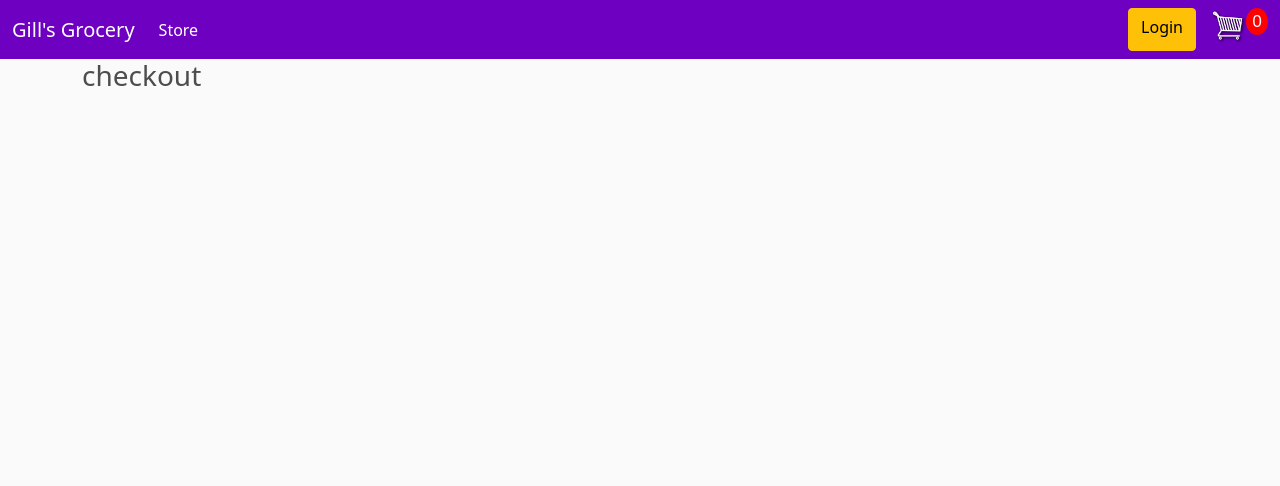
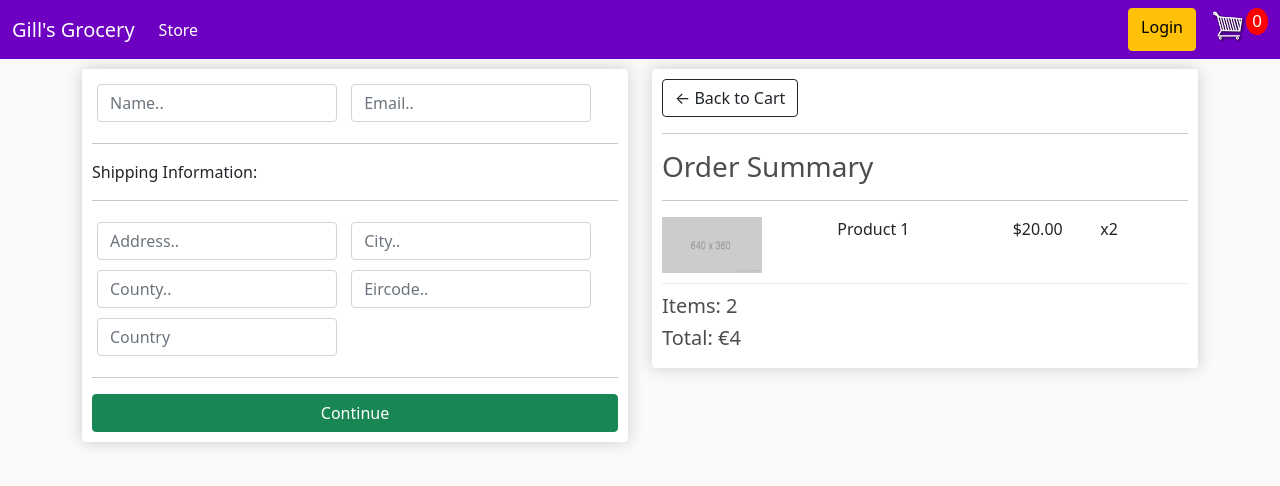
Before and after one commit to abubakarnci/Gill-s-Grocery, a Django app: page /checkout/ in a window 1280 px wide. Shown: the top 486 px of the page. Run offline with Django 3.2, Linux system fonts and the light colour scheme.

Commit message:
checkout & cart

```diff
--- a/grocery/static/css/main.css
+++ b/grocery/static/css/main.css
@@ -54,6 +54,9 @@ h1,h2,h3,h4,h5,h6{
 	border-radius: 10;
 
 }
+.btn-block{
+	width: 100%;
+}
 
 .row-image{
 	width: 100px;
--- a/grocery/store/templates/store/checkout.html
+++ b/grocery/store/templates/store/checkout.html
@@ -1,9 +1,98 @@
 {% extends 'store/main.html' %}
+{% load static %}
+{% block content %}
 
 
-{% load static %}
+<div class="row">
 
-{% block content %}
-<h3>checkout</h3>
+    <div class="col-lg-6">
+
+        <div class="box-element " id="form-wrapper">
+
+            <form  id="form">
+
+                <div id="user-info">
+
+                    <div class="form-field">
+						<input required class="form-control" type="text" name="name" placeholder="Name..">
+					</div>
+					<div class="form-field">
+						<input required class="form-control" type="email" name="email" placeholder="Email..">
+					</div>
+
+
+                </div>
+
+                <div id="shipping-info">
+
+
+                    <hr>
+					<p>Shipping Information:</p>
+					<hr>
+					<div class="form-field">
+						<input class="form-control" type="text" name="address" placeholder="Address..">
+					</div>
+					<div class="form-field">
+						<input class="form-control" type="text" name="city" placeholder="City..">
+					</div>
+					<div class="form-field">
+						<input class="form-control" type="text" name="state" placeholder="County..">
+					</div>
+					<div class="form-field">
+						<input class="form-control" type="text" name="zipcode" placeholder="Eircode..">
+					</div>
+					<div class="form-field">
+						<input class="form-control" type="text" name="country" placeholder="Country">
+					</div>
+
+
+                </div>
+
+                <hr>
+
+                <input id="form-button" class="btn btn-success btn-block" type="submit" value="Continue"/>
+
+            </form>
+
+
+        </div>
+
+        <br>
+
+        <div class=" box-element hidden" id="payment-info">
+
+            <small>Paypal Options</small>
+
+        </div>
+
+
+    </div>
+
+    <div class="col-lg-6">
+
+        <div class="box-element">
+
+            <a  class="btn btn-outline-dark" href="{% url 'cart' %}">&#x2190; Back to Cart</a>
+            <hr>
+            <h3>Order Summary</h3>
+            <hr>
+
+            <div class="cart-row">
+				<div style="flex:2"><img class="row-image" src="{% static 'images/placeholder.png' %}"></div>
+				<div style="flex:2"><p>Product 1</p></div>
+				<div style="flex:1"><p>$20.00</p></div>
+				<div style="flex:1"><p>x2</p></div>
+			</div>
+
+            <h5>Items:   2</h5>
+			<h5>Total:   €4</h5>
+
+        </div>
+
+    </div>
+
+
+</div>
+
 
 {% endblock content %}
```
Also changed, not shown: grocery/store/templates/store/cart.html (+119 -3 lines), grocery/static/images/arrow-down.png (added), grocery/static/images/arrow-up.png (added).
